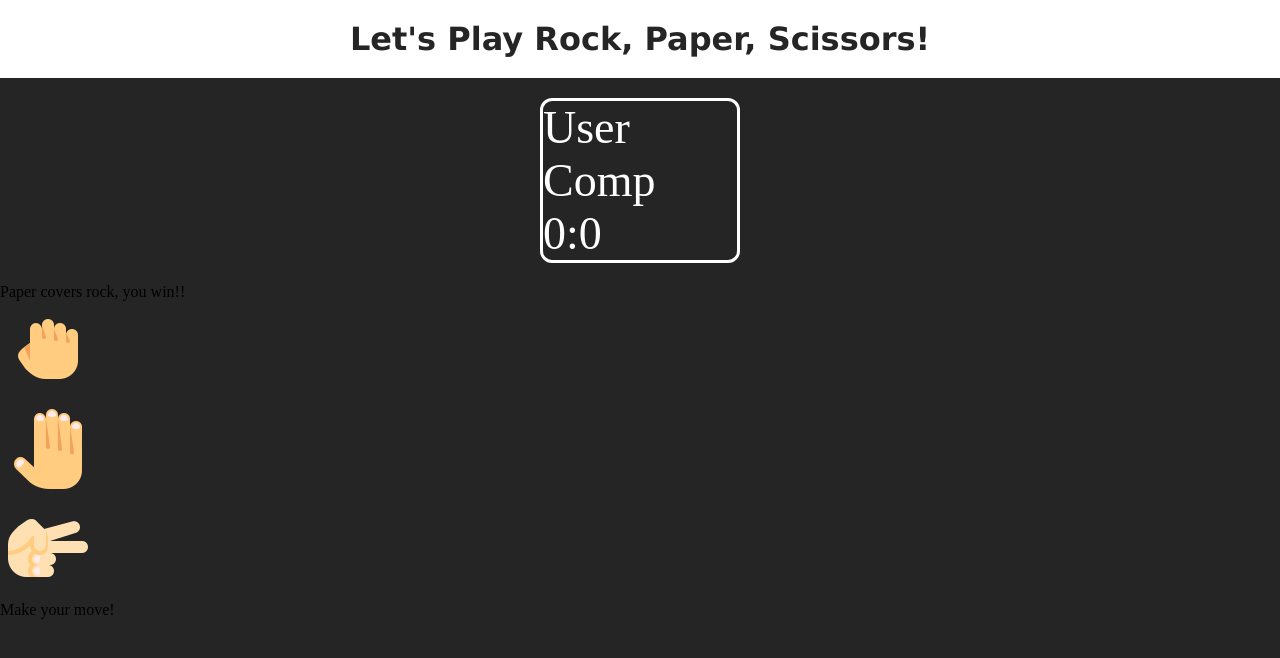
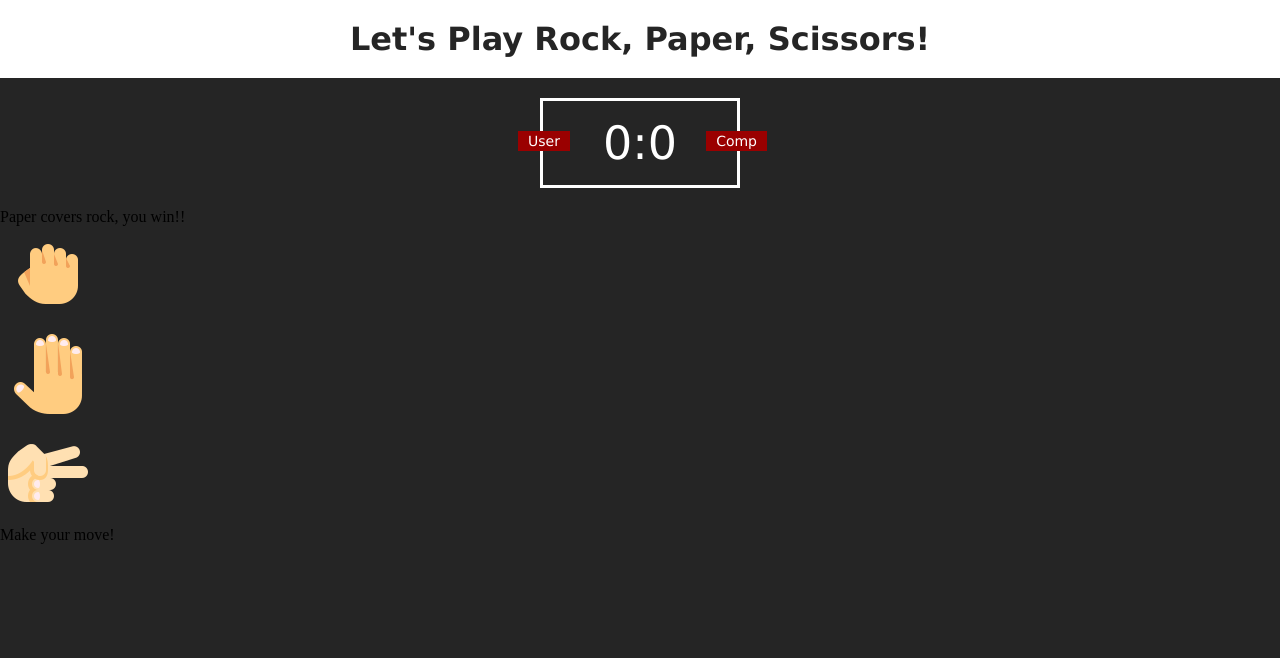
Before and after one commit to mickmccann/rock_paper_scissors, a plain HTML site: page index.html in a window 1280 px wide. Drawn offline with Linux system fonts and the light colour scheme.

Commit message:
Finished styling the scoreboard.

```diff
--- a/styles.css
+++ b/styles.css
@@ -26,8 +26,30 @@ header > h1 {
 .score_board {
     margin: 20px auto;
     border: solid white 3px;
-    border-radius: 12px;
+    text-align: center;
     width: 200px;
     color: white;
+    padding: 15px 20px;
     font-size: 46px;
+    font-family: Verdana, Geneva, Tahoma, sans-serif;
+    position: relative;
 }
+
+/* Badges */
+.badge {
+    background-color: #9a0000;
+    font-size: 14px;
+    padding: 2px 10px;
+}
+
+#user_label {
+    position: absolute;
+    top: 30px;
+    left: -25px;
+}
+
+#comp_label {
+    position: absolute;
+    top: 30px;
+    right: -30px;
+}
```
